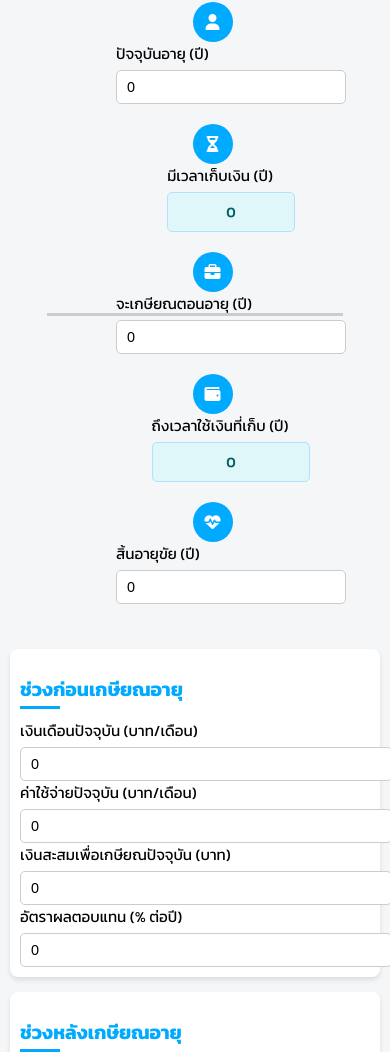
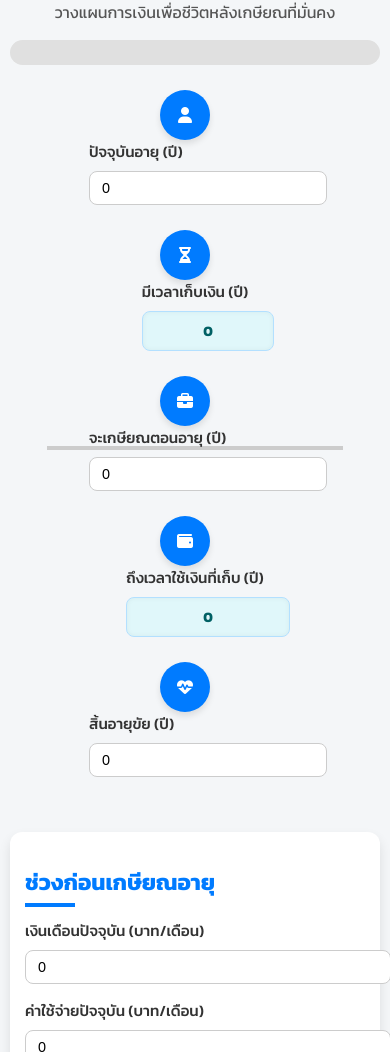
Before and after one commit to PhillipInvestorCenter/RetirementCalculator, a plain HTML site: page index.html in a window 390 px wide. Shown: the part 193-1245 px from the top of the page. Drawn offline with Linux system fonts and the light colour scheme.

Commit message:
Update styles.css

```diff
--- a/styles.css
+++ b/styles.css
@@ -4,6 +4,7 @@ body {
   background-color: #f4f6f8;
   margin: 0;
   padding: 0;
+  color: #333333;
 }
 
 .container {
@@ -18,14 +19,16 @@ header {
 }
 
 header h1 {
-  font-size: 2.5rem; /* Increased font size */
-  color: #333333;
-  margin-bottom: 5px;
+  font-size: 3rem; /* Further increased font size */
+  color: #007BFF; /* Modern primary color */
+  margin-bottom: 10px;
+  font-weight: 700;
 }
 
 header p {
-  font-size: 1.2rem; /* Increased font size */
-  color: #666666;
+  font-size: 1.3rem; /* Increased font size */
+  color: #555555;
+  font-weight: 400;
 }
 
 /* Progress Bar */
@@ -34,14 +37,14 @@ header p {
   background-color: #e0e0e0;
   border-radius: 25px;
   overflow: hidden;
-  margin-bottom: 20px;
-  height: 20px;
+  margin-bottom: 25px;
+  height: 25px;
 }
 
 .progress-bar .progress {
   height: 100%;
   width: 0%;
-  background-color: #00aaff;
+  background-color: #007BFF; /* Consistent with primary color */
   transition: width 0.4s ease;
 }
 
@@ -51,7 +54,7 @@ header p {
   justify-content: space-between;
   align-items: center;
   position: relative;
-  margin-bottom: 25px;
+  margin-bottom: 30px;
   flex-wrap: wrap;
 }
 
@@ -61,7 +64,7 @@ header p {
   top: 50%;
   left: 10%;
   right: 10%;
-  height: 3px;
+  height: 4px; /* Thicker line for better visibility */
   background-color: #cccccc;
   z-index: -1;
 }
@@ -72,24 +75,26 @@ header p {
   align-items: center;
   width: 18%;
   position: relative;
-  margin-bottom: 15px;
+  margin-bottom: 20px;
 }
 
 .icon {
-  background-color: #00aaff;
+  background-color: #007BFF; /* Modern primary color */
   color: white;
-  width: 50px; /* Increased size */
-  height: 50px; /* Increased size */
+  width: 60px; /* Increased size */
+  height: 60px; /* Increased size */
   border-radius: 50%;
   display: flex;
   align-items: center;
   justify-content: center;
-  margin-bottom: 10px;
-  transition: background-color 0.3s ease;
+  margin-bottom: 15px;
+  transition: background-color 0.3s ease, transform 0.3s ease;
+  box-shadow: 0 4px 6px rgba(0, 0, 0, 0.1);
 }
 
 .icon:hover {
-  background-color: #0088cc;
+  background-color: #0056b3; /* Darker shade on hover */
+  transform: translateY(-5px);
 }
 
 .input-group {
@@ -97,44 +102,46 @@ header p {
 }
 
 .input-group label {
-  margin-bottom: 5px;
-  font-size: 1.1rem; /* Increased font size */
+  margin-bottom: 8px;
+  font-size: 1.2rem; /* Increased font size */
   display: block;
+  font-weight: 500;
 }
 
 .input-group input {
   width: 100%;
-  max-width: 160px; /* Increased width to accommodate larger font */
+  max-width: 180px; /* Increased width to accommodate larger font */
   margin: 0 auto;
-  padding: 12px 15px; /* Increased padding */
+  padding: 14px 18px; /* Increased padding */
   border: 1px solid #cccccc;
-  border-radius: 5px;
-  font-size: 1rem; /* Increased font size */
-  transition: border-color 0.3s ease;
+  border-radius: 8px; /* Rounded corners for modern look */
+  font-size: 1.1rem; /* Increased font size */
+  transition: border-color 0.3s ease, box-shadow 0.3s ease;
 }
 
 .input-group input:focus {
-  border-color: #00aaff;
+  border-color: #007BFF;
   outline: none;
-  box-shadow: 0 0 5px rgba(0, 170, 255, 0.5);
+  box-shadow: 0 0 8px rgba(0, 123, 255, 0.5);
 }
 
 .calculated-value {
   display: inline-block;
-  padding: 12px 15px; /* Increased padding */
+  padding: 14px 18px; /* Increased padding */
   background-color: #e0f7fa;
   color: #006064;
   border: 1px solid #b3e0ff;
-  border-radius: 5px;
-  font-weight: 500;
-  font-size: 1rem; /* Increased font size */
+  border-radius: 8px; /* Rounded corners */
+  font-weight: 600;
+  font-size: 1.1rem; /* Increased font size */
   width: 100%;
   text-align: center;
+  box-shadow: inset 0 0 5px rgba(0, 0, 0, 0.05);
 }
 
 .error-message {
-  color: #d32f2f;
-  font-size: 0.85rem; /* Slight increase for better readability */
+  color: #DC3545; /* More prominent red */
+  font-size: 0.95rem; /* Slight increase for better readability */
   margin-top: 5px;
   display: none;
 }
@@ -142,50 +149,57 @@ header p {
 /* Card Styles */
 .card {
   background-color: #ffffff;
-  border-radius: 8px;
-  box-shadow: 0 3px 5px rgba(0, 0, 0, 0.1);
-  padding: 20px; /* Increased padding */
-  margin-bottom: 15px;
+  border-radius: 12px; /* More rounded corners */
+  box-shadow: 0 6px 12px rgba(0, 0, 0, 0.1); /* Deeper shadow for depth */
+  padding: 25px; /* Increased padding */
+  margin-bottom: 20px;
 }
 
 .card h2 {
-  font-size: 1.6rem; /* Increased font size */
-  color: #00aaff;
-  margin-bottom: 15px;
+  font-size: 2rem; /* Increased font size */
+  color: #007BFF;
+  margin-bottom: 20px;
   position: relative;
+  font-weight: 700;
 }
 
 .card h2::after {
   content: '';
   position: absolute;
-  width: 40px;
-  height: 3px;
-  background-color: #00aaff;
-  bottom: -5px;
+  width: 50px; /* Increased width */
+  height: 4px; /* Thicker line */
+  background-color: #007BFF;
+  bottom: -8px;
   left: 0;
 }
 
-/* Button Styles */
+.input-group + .input-group {
+  margin-top: 15px; /* Space between input groups */
+}
+
 button {
   width: 100%;
-  padding: 15px; /* Increased padding */
-  background-color: #00aaff;
+  padding: 18px; /* Increased padding */
+  background-color: #007BFF;
   color: #ffffff;
-  font-size: 1.1rem; /* Increased font size */
+  font-size: 1.2rem; /* Increased font size */
   border: none;
-  border-radius: 5px;
+  border-radius: 8px; /* Rounded corners */
   cursor: pointer;
-  transition: background-color 0.3s ease;
-  margin-top: 10px;
+  transition: background-color 0.3s ease, transform 0.2s ease;
+  margin-top: 20px;
+  font-weight: 600;
 }
 
 button:hover {
-  background-color: #0088cc;
+  background-color: #0056b3;
+  transform: translateY(-3px);
+  box-shadow: 0 4px 6px rgba(0, 0, 0, 0.1);
 }
 
 button:focus {
   outline: none;
-  box-shadow: 0 0 5px rgba(0, 170, 255, 0.5);
+  box-shadow: 0 0 8px rgba(0, 123, 255, 0.5);
 }
 
 /* Results Section */
@@ -195,21 +209,22 @@ button:focus {
 
 .card.results {
   background-color: #ffffff;
-  border-radius: 8px;
-  box-shadow: 0 3px 5px rgba(0, 0, 0, 0.1);
-  padding: 20px; /* Increased padding */
+  border-radius: 12px;
+  box-shadow: 0 6px 12px rgba(0, 0, 0, 0.1);
+  padding: 25px;
 }
 
 .card.results h2 {
-  font-size: 1.6rem; /* Increased font size */
+  font-size: 2rem;
   color: #28a745;
-  margin-bottom: 15px;
+  margin-bottom: 20px;
+  font-weight: 700;
 }
 
 #detailedResults p {
-  font-size: 1rem; /* Increased font size */
+  font-size: 1.2rem; /* Increased font size */
   color: #555555;
-  margin: 10px 0;
+  margin: 12px 0;
 }
 
 #detailedResults span {
@@ -218,11 +233,13 @@ button:focus {
 }
 
 #backButton {
-  background-color: #ff6600;
+  background-color: #FF5722; /* Modern secondary color */
 }
 
 #backButton:hover {
-  background-color: #e65c00;
+  background-color: #e64a19;
+  transform: translateY(-3px);
+  box-shadow: 0 4px 6px rgba(0, 0, 0, 0.1);
 }
 
 /* Animations */
@@ -243,7 +260,7 @@ button:focus {
 
 /* Responsive Design Enhancements */
 
-/* Medium Devices (Tablets, 768px and below) */
+/* Medium Devices (Tablets, 992px and below) */
 @media (max-width: 992px) {
   .timeline {
     flex-direction: row;
@@ -255,18 +272,31 @@ button:focus {
   }
 
   .input-group label {
+    font-size: 1.1rem;
+  }
+
+  .input-group input {
+    max-width: 160px;
+    padding: 12px 16px;
     font-size: 1rem;
   }
 
-  .input-group input {
-    max-width: 140px;
-    padding: 10px 12px;
-    font-size: 0.95rem;
+  .calculated-value {
+    padding: 12px 16px;
+    font-size: 1rem;
   }
 
-  .calculated-value {
-    padding: 10px 12px;
-    font-size: 0.95rem;
+  .card {
+    padding: 20px;
+  }
+
+  .card h2 {
+    font-size: 1.8rem;
+  }
+
+  button {
+    padding: 16px;
+    font-size: 1.1rem;
   }
 }
 
@@ -279,15 +309,15 @@ button:focus {
 
   .milestone {
     width: 100%;
-    margin-bottom: 20px;
+    margin-bottom: 25px;
     position: relative;
-    padding-left: 25px;
+    padding-left: 0;
     display: flex;
     align-items: center;
   }
 
   .milestone .icon {
-    margin-right: 15px;
+    margin-right: 20px;
     margin-bottom: 0;
   }
 
@@ -301,13 +331,60 @@ button:focus {
 
   .input-group input {
     max-width: 100%;
-    padding: 10px 12px;
+    padding: 10px 14px;
     font-size: 0.95rem;
   }
 
   .calculated-value {
-    padding: 10px 12px;
+    padding: 10px 14px;
     font-size: 0.95rem;
+  }
+
+  .card {
+    padding: 18px;
+  }
+
+  .card h2 {
+    font-size: 1.6rem;
+  }
+
+  button {
+    padding: 14px;
+    font-size: 1rem;
+  }
+
+  #detailedResults p {
+    font-size: 1.1rem;
+  }
+}
+
+/* Extra Small Devices (Portrait Phones, 480px and below) */
+@media (max-width: 480px) {
+  header h1 {
+    font-size: 2.5rem;
+  }
+
+  header p {
+    font-size: 1rem;
+  }
+
+  .milestone .icon {
+    width: 50px;
+    height: 50px;
+  }
+
+  .input-group label {
+    font-size: 0.95rem;
+  }
+
+  .input-group input {
+    padding: 8px 12px;
+    font-size: 0.9rem;
+  }
+
+  .calculated-value {
+    padding: 8px 12px;
+    font-size: 0.9rem;
   }
 
   .card {
@@ -320,53 +397,10 @@ button:focus {
 
   button {
     padding: 12px;
-    font-size: 1rem;
-  }
-}
-
-/* Extra Small Devices (Portrait Phones, 480px and below) */
-@media (max-width: 480px) {
-  header h1 {
-    font-size: 2rem;
-  }
-
-  header p {
-    font-size: 1rem;
-  }
-
-  .milestone .icon {
-    width: 40px;
-    height: 40px;
-  }
-
-  .input-group label {
-    font-size: 0.95rem;
-  }
-
-  .input-group input {
-    padding: 8px 10px;
-    font-size: 0.9rem;
-  }
-
-  .calculated-value {
-    padding: 8px 10px;
-    font-size: 0.9rem;
-  }
-
-  .card {
-    padding: 10px;
-  }
-
-  .card h2 {
-    font-size: 1.2rem;
-  }
-
-  button {
-    padding: 10px;
     font-size: 0.95rem;
   }
 
   #detailedResults p {
-    font-size: 0.95rem;
+    font-size: 1rem;
   }
 }
```
